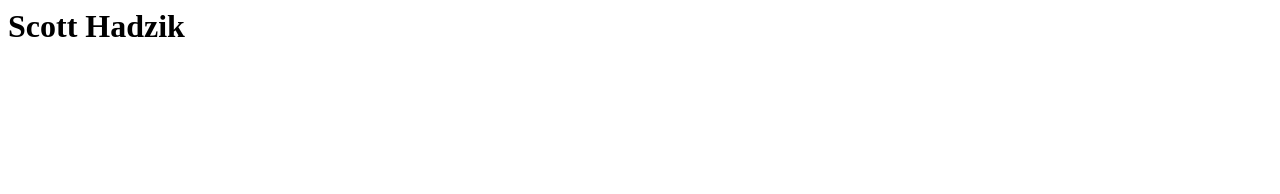
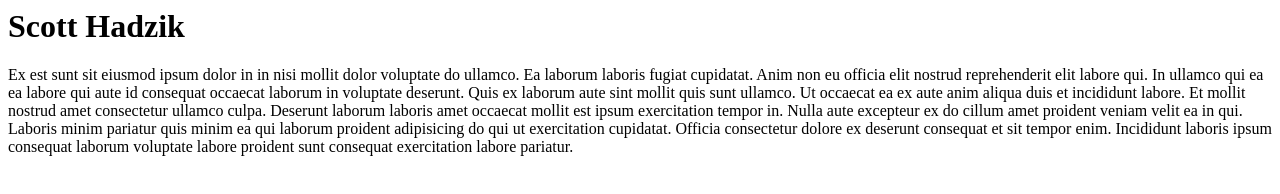
Before and after one commit to nomad15210/my-website-scotthadzik, a plain HTML site: page index.html in a window 1280 px wide. Drawn offline with Linux system fonts and the light colour scheme.

Commit message:
lorem ipsum

```diff
--- a/index.html
+++ b/index.html
@@ -1 +1,4 @@
 <h1>Scott Hadzik</h1>
+<p>Ex est sunt sit eiusmod ipsum dolor in in nisi mollit dolor voluptate do ullamco. Ea laborum laboris fugiat cupidatat. Anim non eu officia elit nostrud reprehenderit elit labore qui. In ullamco qui ea ea labore qui aute id consequat occaecat laborum in voluptate deserunt. Quis ex laborum aute sint mollit quis sunt ullamco. Ut occaecat ea ex aute anim aliqua duis et incididunt labore. Et mollit nostrud amet consectetur ullamco culpa.
+
+Deserunt laborum laboris amet occaecat mollit est ipsum exercitation tempor in. Nulla aute excepteur ex do cillum amet proident veniam velit ea in qui. Laboris minim pariatur quis minim ea qui laborum proident adipisicing do qui ut exercitation cupidatat. Officia consectetur dolore ex deserunt consequat et sit tempor enim. Incididunt laboris ipsum consequat laborum voluptate labore proident sunt consequat exercitation labore pariatur.</p>
```
